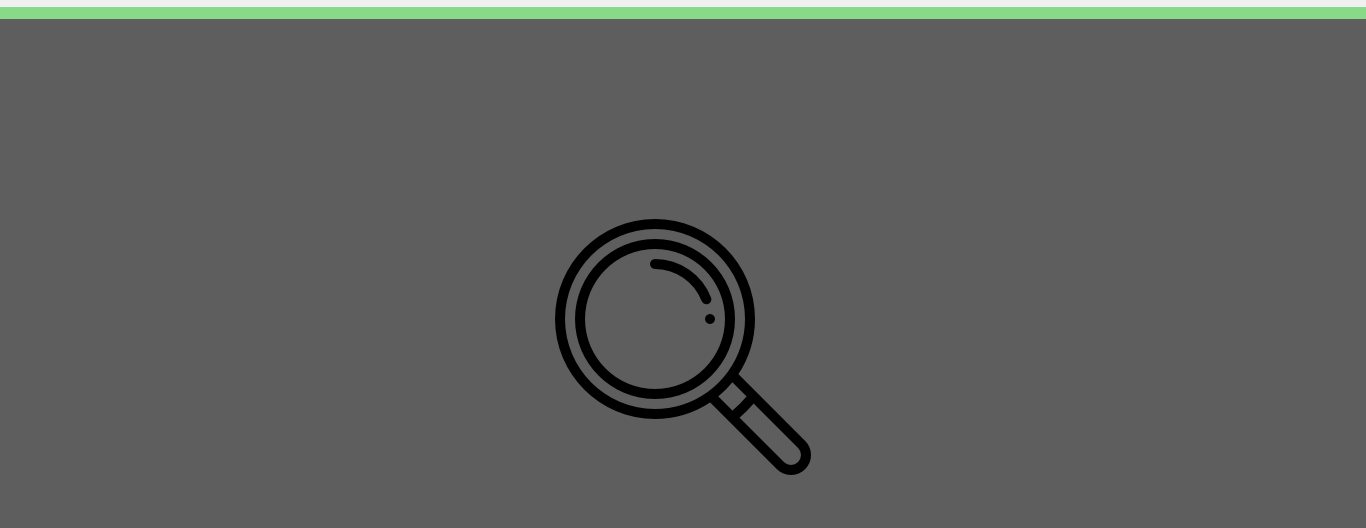
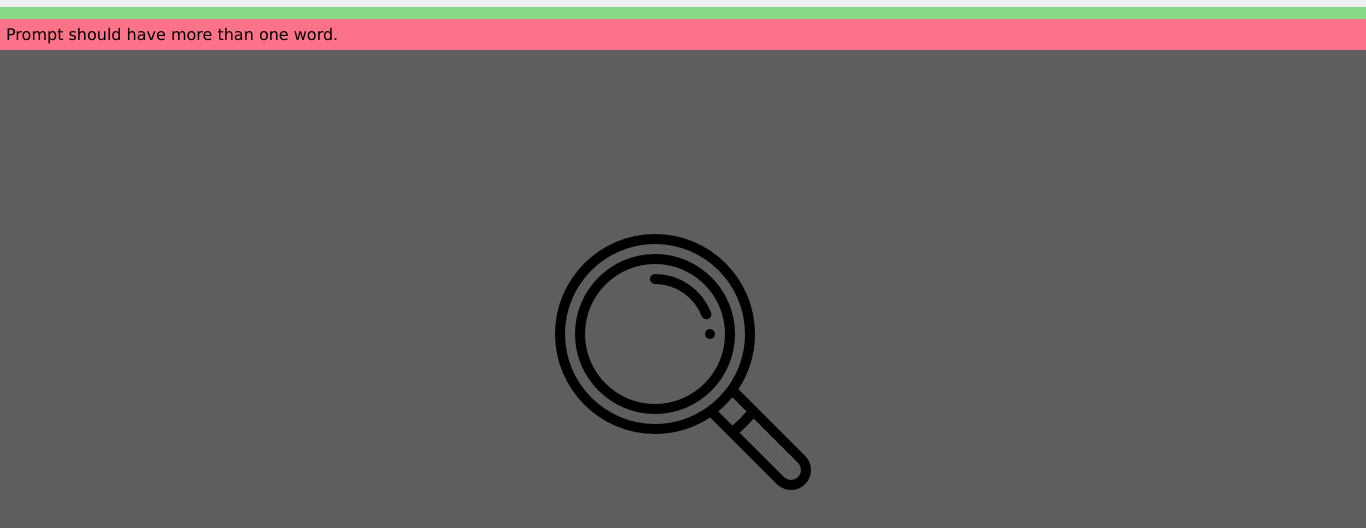
Before and after one commit to Cats-n-coffee/dall-e-InApp, an Electron app: page renderers/index.html in a window 1366 px wide. Both pictures are taken after typing "Sample" into the empty fields and a click on the button "Generate". Shown: the part 126-654 px from the top of the page. Drawn offline with Linux system fonts and the light colour scheme; no server answers.

Commit message:
add basic prompt input error handling

```diff
--- a/renderers/index.html
+++ b/renderers/index.html
@@ -33,7 +33,8 @@
           <button id="logout" class="btn">Logout</button>
         </section>
       </section>
-      <div id="success" class="alert-success"></div>
+      <div id="success" class="alert alert-success"></div>
+      <div id="prompt-error" class="prompt-error">Prompt should have more than one word.</div>
       <section class="image-section">
         <img src="./assets/search.png" alt="Searching ..." id="prompt-result">
       </section>
--- a/renderers/index.js
+++ b/renderers/index.js
@@ -20,6 +20,7 @@ logoutButton.addEventListener('click', () => {
 const promptInput = document.querySelector('#image-prompt-input');
 const promptButton = document.querySelector('#send-prompt-button');
 const promptImage = document.querySelector('#prompt-result');
+const promptError = document.querySelector('#prompt-error');
 
 promptButton.addEventListener('click', async () => {
     const trimmedInput = promptInput.value.trim();
@@ -29,4 +30,17 @@ promptButton.addEventListener('click', async () => {
         promptImage.src = response;
         promptImage.alt = promptInput.value;
     }
+    // Basic erorr handling, OpenAI prompts need to have more than 1 word
+    if (trimmedInput.length && !trimmedInput.includes(' ')) {
+        promptError.classList.add('alert');
+        promptError.style.height = 'auto';
+        promptError.style.padding = '6px';
+
+        setTimeout(() => {
+            promptError.classList.remove('alert');
+            promptError.style.height = '0px';
+            promptError.style.padding = '0px';
+            promptError.style.transition = '400ms ease-in-out';
+        }, 3000);
+    }
 })
--- a/renderers/styles.css
+++ b/renderers/styles.css
@@ -86,8 +86,17 @@ html, body {
     cursor: pointer;
 }
 
-.alert-success {
-    background-color: rgb(136, 217, 136);
-    padding: 6px;
+.alert {
     transition: 400ms ease-in-out;
 }
+
+.alert-success {
+    padding: 6px;
+    background-color: rgb(136, 217, 136);
+}
+
+.prompt-error {
+    height: 0px;
+    padding: 0px 6px;
+    background-color: rgb(252, 114, 137);
+}
```
Also changed, not shown: README.md.
